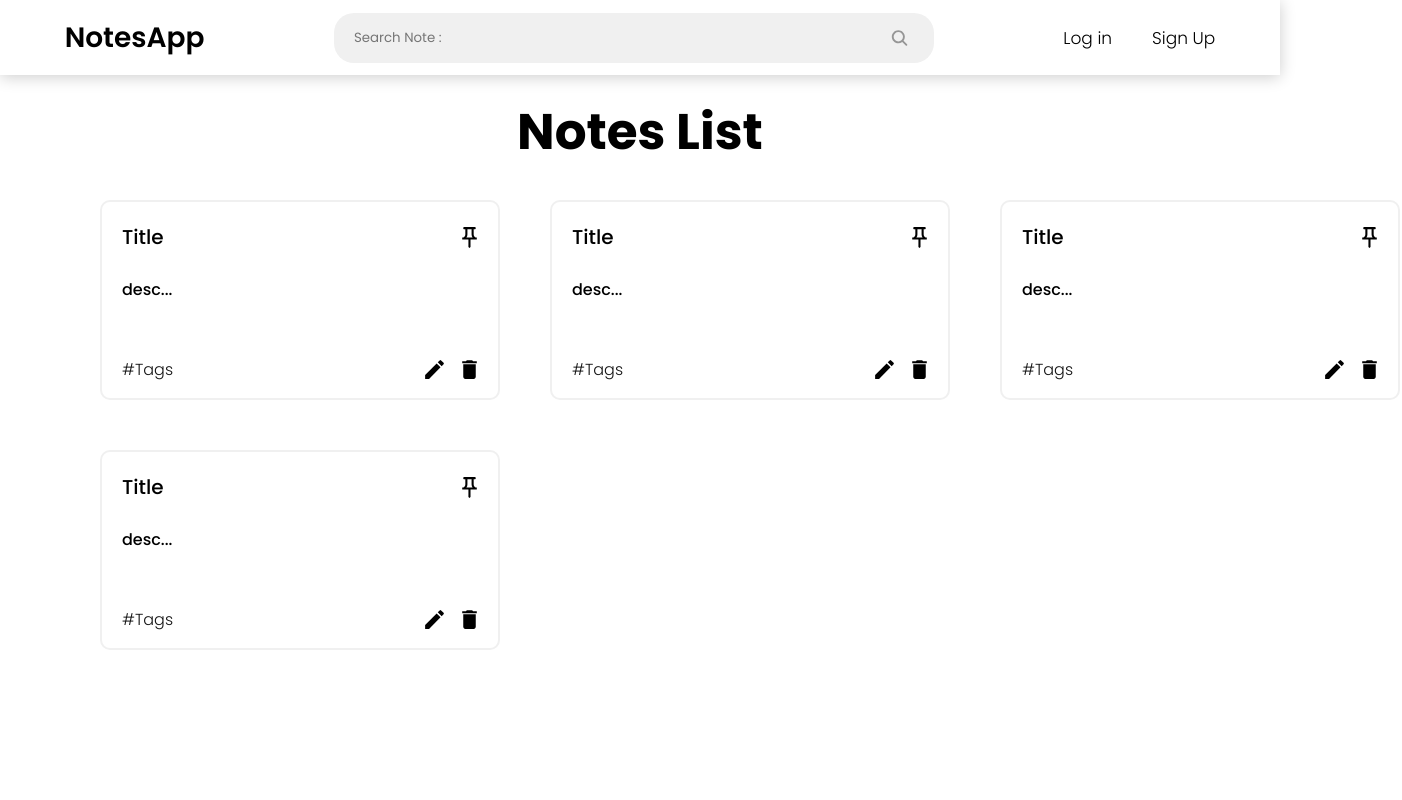
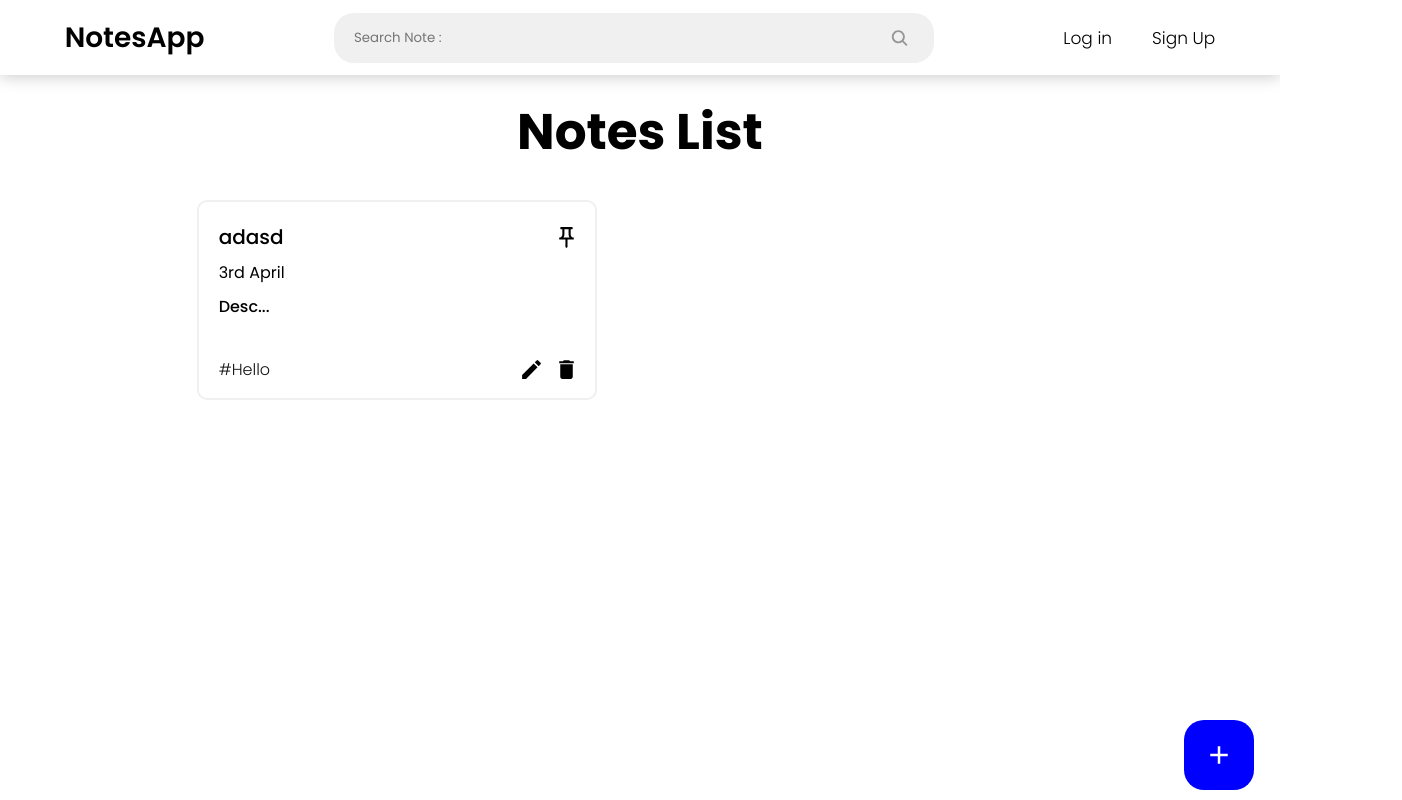
Before and after one commit to YevFED/NotesApp, a React (Vite) app in the folder frontend/: page /dashboard in a window 1280 px wide. Shown: the whole page, 1402 px wide, since content can reach past the window. Built offline with nearby package versions, Linux system fonts and the light colour scheme.

Commit message:
Added modal window , functional will be soon

```diff
--- a/frontend/package.json
+++ b/frontend/package.json
@@ -13,6 +13,7 @@
     "react": "^18.3.1",
     "react-dom": "^18.3.1",
     "react-icons": "^5.2.1",
+    "react-modal": "^3.16.1",
     "react-router-dom": "^6.24.1",
     "sass": "^1.77.8"
   },
--- a/frontend/src/components/Cards/Card.jsx
+++ b/frontend/src/components/Cards/Card.jsx
@@ -4,32 +4,45 @@ import { MdModeEditOutline } from "react-icons/md";
 import { MdDelete } from "react-icons/md";
 import { MdOutlinePushPin } from "react-icons/md";
 
-const Card = ({ title, desc }) => {
+const Card = ({
+  title,
+  desc,
+  date,
+  tags,
+  isPinned,
+  onEdit,
+  onDelete,
+  onPinNote,
+}) => {
   return (
     <div className={styles.card}>
       <div className={styles.cardInfo}>
         <div className={styles.cardTop}>
           <p className={styles.cardTitle}>{title}</p>
+
           <MdOutlinePushPin
             cursor="pointer"
             size={25}
-            className={styles.buttonPin}
+            className={isPinned ? styles.cardPinned : ""}
           />
         </div>
+        <span>{date}</span>
 
-        <p className={styles.cardDesc}>{desc.slice(0, 60)}</p>
+        <p className={styles.cardDesc}>{desc.slice(0, 50) + "..."}</p>
         <div className={styles.cardTags}>
-          <p className={styles.Tag}>#Tags</p>
+          <p className={styles.Tag}>{"#" + tags}</p>
           <div className={styles.cardButtons}>
             <MdModeEditOutline
               cursor="pointer"
               size={25}
               className={styles.buttonEdit}
+              onClick={onEdit}
             />
             <MdDelete
               cursor="pointer"
               size={25}
               className={styles.buttonDelete}
+              onClick={onDelete}
             />
           </div>
         </div>
--- a/frontend/src/components/Cards/Card.module.scss
+++ b/frontend/src/components/Cards/Card.module.scss
@@ -23,10 +23,8 @@
         font-size: 20px;
         font-weight: 500;
       }
-      .buttonPin {
-        &:hover {
-          fill: blue;
-        }
+      .cardPinned {
+        fill: blue;
       }
     }
 
--- /dev/null
+++ b/frontend/src/components/Modal/AddEditNote.jsx
@@ -0,0 +1,37 @@
+import React from "react";
+import styles from "./AddEditNote.module.scss";
+import { MdClose } from "react-icons/md";
+
+const AddEditNote = ({ closeModal }) => {
+  return (
+    <div>
+      <div className={styles.titleInput}>
+        <div className={styles.topBar}>
+          <label>Title</label>
+          <MdClose
+            cursor="pointer"
+            onClick={closeModal}
+            size={30}
+            className={styles.closeButton}
+            fill="#aaaaaa"
+          />
+        </div>
+
+        <input type="text" placeholder="Title" />
+      </div>
+
+      <div className={styles.descInput}>
+        <label htmlFor="">Descriprion</label>
+        <textarea type="text" placeholder="Description" rows={10} />
+      </div>
+
+      <div className={styles.tagInput}>
+        <label htmlFor="">Tags</label>
+      </div>
+
+      <button className={styles.formButton}>Add</button>
+    </div>
+  );
+};
+
+export default AddEditNote;
--- /dev/null
+++ b/frontend/src/components/Modal/AddEditNote.module.scss
@@ -0,0 +1,64 @@
+.titleInput {
+  display: flex;
+  flex-direction: column;
+  gap: 10px;
+
+  input {
+    margin-top: 20px;
+    width: 100%;
+    height: 75px;
+    background-color: rgb(240 240 240);
+    font-size: 20px;
+    padding: 20px;
+  }
+
+  .topBar {
+    display: flex;
+    justify-content: space-between;
+    align-items: center;
+    label {
+      font-size: 20px;
+      font-weight: 500;
+    }
+
+    .closeButton {
+      transition: 0.3s all;
+    }
+    .closeButton:hover {
+      fill: black;
+      transition: 0.3s all;
+    }
+  }
+}
+
+.descInput {
+  margin-top: 20px;
+  display: flex;
+  flex-direction: column;
+  gap: 10px;
+  label {
+    font-size: 20px;
+    font-weight: 500;
+  }
+  textarea {
+    width: 100%;
+    background-color: rgb(240 240 240);
+    font-size: 18px;
+    padding: 20px;
+  }
+}
+
+.tagInput {
+  font-size: 20px;
+  font-weight: 500;
+  margin-top: 20px;
+}
+
+.formButton {
+  padding: 10px 0;
+  width: 100%;
+  background-color: blue;
+  font-size: 21px;
+  color: white;
+  cursor: pointer;
+}
--- a/frontend/src/pages/Auth/SignUp/SignUp.jsx
+++ b/frontend/src/pages/Auth/SignUp/SignUp.jsx
@@ -19,7 +19,12 @@ const SignUp = () => {
     e.preventDefault();
 
     if (!nickname) {
-      setError("Plese enter your nickname");
+      setError("Plese enter valid nickname");
+      return;
+    }
+
+    if(nickname.length < 3){
+      setError("Nickname may be minimum 3 sybmols ")
       return;
     }
 
--- a/frontend/src/pages/Home/Home.jsx
+++ b/frontend/src/pages/Home/Home.jsx
@@ -1,11 +1,40 @@
-import React from "react";
+import React, { useState } from "react";
 import Header from "../../components/Header/Header";
 import Card from "../../components/Cards/Card";
 import styles from "./Home.module.scss";
+import AddEditNote from "../../components/Modal/AddEditNote";
+import { MdAdd } from "react-icons/md";
+import Modal from "react-modal";
 
 const Home = () => {
-  const title = "Title";
-  const desc = "desc";
+  const [openAddEditModal, setOpenAddEditModal] = useState({
+    isShown: false,
+    type: "add",
+    data: null,
+  });
+
+  function closeModal() {
+    setOpenAddEditModal({ isShown: false, type: "add", data: null });
+  }
+
+  const modalStyles = {
+    content: {
+      top: "50%",
+      left: "50%",
+      right: "auto",
+      bottom: "auto",
+      marginRight: "-50%",
+      transform: "translate(-50%, -50%)",
+      width: "50%",
+      height: "70%",
+      backgroundColor: "white",
+      borderRadius: "20px",
+    },
+    overlay: {
+      backgroundColor: "rgba(0,0,0,0.2)",
+    },
+  };
+
   return (
     <>
       <Header />
@@ -13,11 +42,41 @@ const Home = () => {
       <div className={styles.wrapper}>
         <h1 className={styles.cardTableTitle}>Notes List</h1>
         <div className={styles.cardTable}>
-          <Card title={title} desc={desc.slice(0, 50) + "..."} />
-          <Card title={title} desc={desc.slice(0, 50) + "..."} />
-          <Card title={title} desc={desc.slice(0, 50) + "..."} />
-          <Card title={title} desc={desc.slice(0, 50) + "..."} />
+          <Card
+            title="adasd"
+            date="3rd April"
+            desc="Desc"
+            tags="Hello"
+            isPinned={false}
+            onEdit={() => {}}
+            onDelete={() => {}}
+            onPinNote={() => {}}
+          />
         </div>
+        <div className={styles.modalWrapper}>
+          <Modal
+            isOpen={openAddEditModal.isShown}
+            onRequestClose={() => {}}
+            style={modalStyles}
+            contentLabel=""
+          >
+            <AddEditNote closeModal={closeModal} />
+          </Modal>
+        </div>
+
+        <button className={styles.addEditButton}>
+          <MdAdd
+            fill="white"
+            size={30}
+            onClick={() => {
+              setOpenAddEditModal({
+                isShown: true,
+                type: "add",
+                data: null,
+              });
+            }}
+          />
+        </button>
       </div>
     </>
   );
--- a/frontend/src/pages/Home/Home.module.scss
+++ b/frontend/src/pages/Home/Home.module.scss
@@ -5,6 +5,7 @@
   align-items: center;
   justify-content: center;
   flex-direction: column;
+
   .cardTableTitle {
     font-size: 50px;
     color: black;
@@ -21,4 +22,16 @@
     margin: 30px 0px;
     padding: 0px 100px;
   }
+  .addEditButton {
+    padding: 20px;
+    background-color: blue;
+    border-radius: 20px;
+    display: flex;
+    align-items: center;
+    justify-self: center;
+    cursor: pointer;
+    position: fixed;
+    top: 90%;
+    right: 2%;
+  }
 }
```
Also changed, not shown: 2 other files (tests, documents, lock files or other folders).
